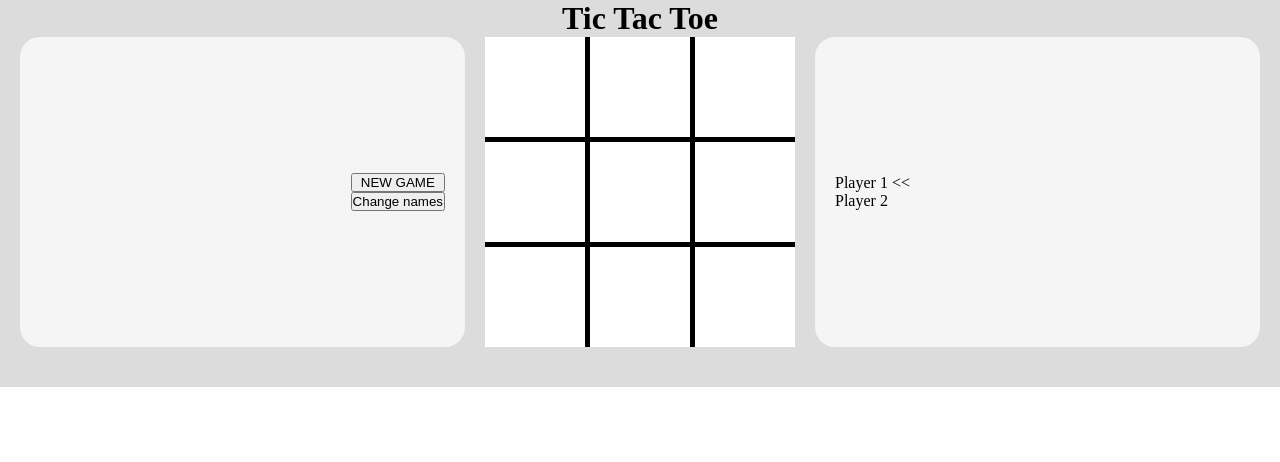
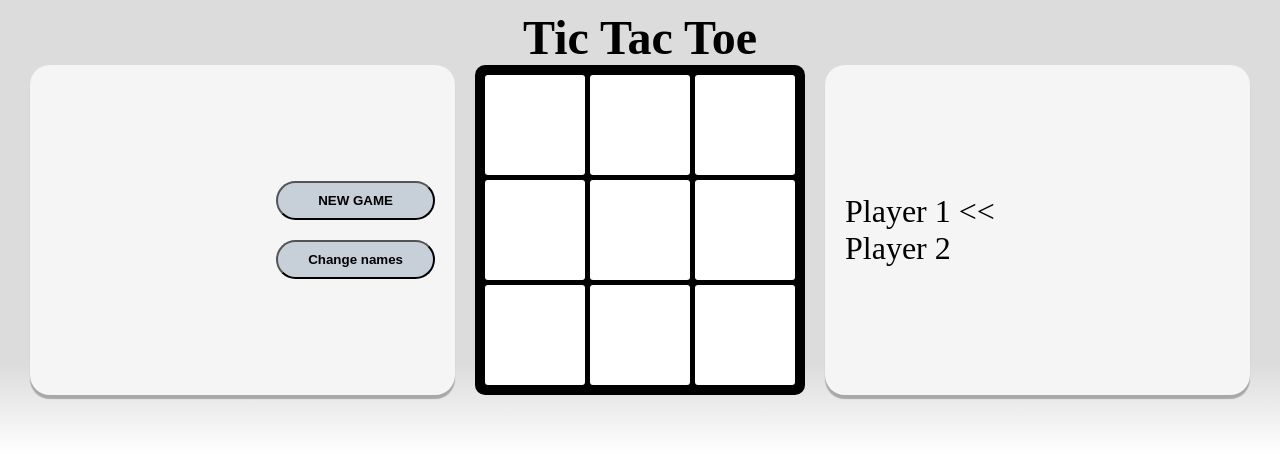
Before and after one commit to stef44n/tic-tac-toe, a plain HTML site: page index.html in a window 1280 px wide. Drawn offline with Linux system fonts and the light colour scheme.

Commit message:
Increase font size, add style changes

```diff
--- a/script.js
+++ b/script.js
@@ -177,8 +177,8 @@ const displayController = (() => {
 
     const cells = document.querySelectorAll('div.cell');
 
-    const player1 = 'x';
-    const player2 = 'o';
+    const player1 = 'X';
+    const player2 = 'O';
     let plTurn = player1;
     let gameOver = 'no';
     // cells.forEach((cell) => {
--- a/style.css
+++ b/style.css
@@ -13,19 +13,25 @@
     align-items: center;
     /* border: black solid 1px; */
     background-color: gainsboro;
-    padding-bottom: 40px;
+    padding: 10px 10px 0;
+    padding-bottom: 60px;
+    /* background: rgb(220,220,220); */
+    background: linear-gradient(180deg, rgba(220,220,220,1) 0%, rgba(220,220,220,1) 80%, rgba(255,255,255,1) 100%);
 }
 
 h1 {
     text-align: center;
+    font-size: 3rem;
 }
 
 #gameboard {
     /* border: solid black 1px; */
+    border-radius: 10px;
     display: grid;
     grid-template-columns: repeat(3, 1fr);
     gap: 5px;
     background-color: black;
+    padding: 10px;
 }
 
 .cell {
@@ -36,10 +42,14 @@ h1 {
     display: flex;
     justify-content: center;
     align-items: center;
+    font-size: 4rem;
+    border-radius: 3px;
+    font-family: sans-serif;
 }
 
 .cell:hover {
     background-color: aqua !important;
+    border-radius: 5px;
 }
 
 .hover:hover {
@@ -60,10 +70,12 @@ h1 {
     align-items: center;
     margin: 0 20px;
     border-radius: 20px;
+    box-shadow: 0px 4px 1px #a8a8a8;
 }
 
 .names {
     text-align: left;
+    font-size: 2rem;
 }
 
 .right {
@@ -79,3 +91,15 @@ h1 {
     justify-content: right;
     padding-right: 20px;
 }
+
+button {
+    font-weight: 700;
+    padding: 10px 30px;
+    margin: 10px 0;
+    border-radius: 50px;
+    background-color: rgb(199, 207, 216);
+}
+
+button:hover {
+    background-color: #0779bb;
+}
```
